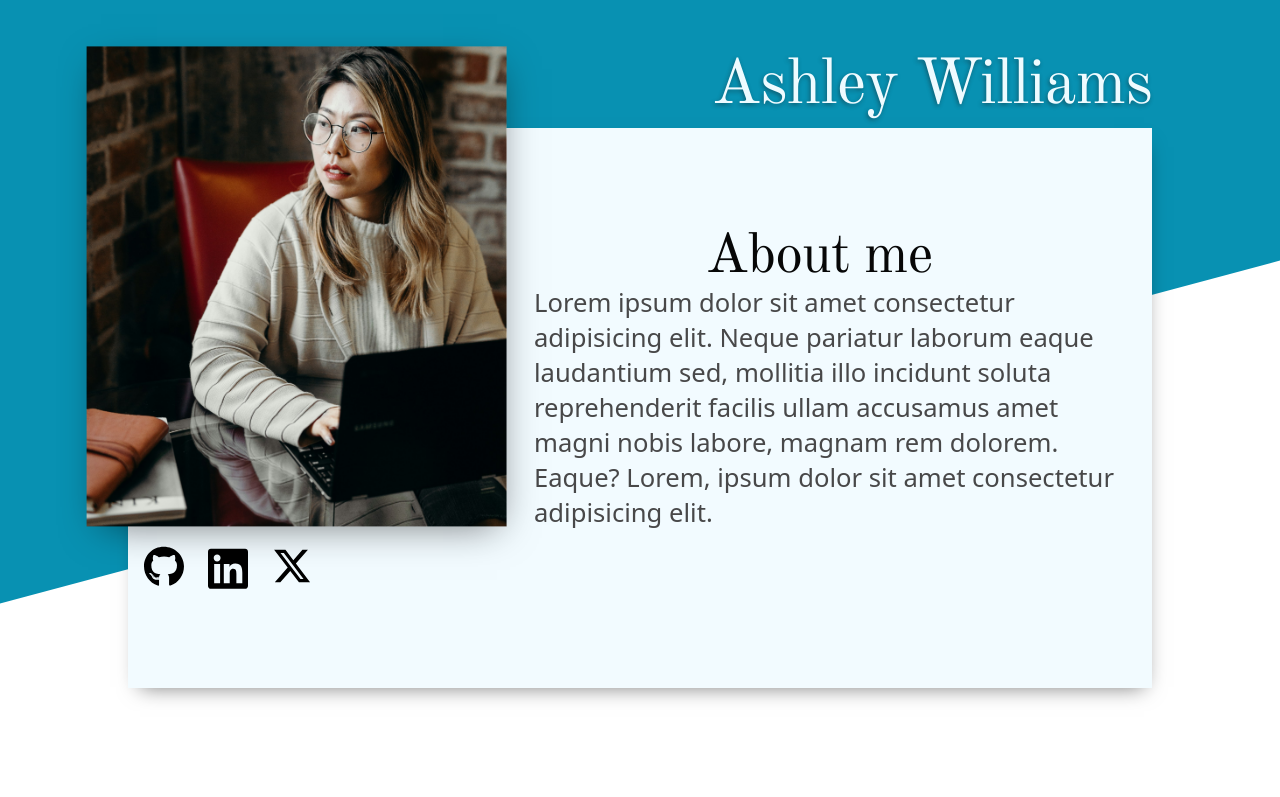
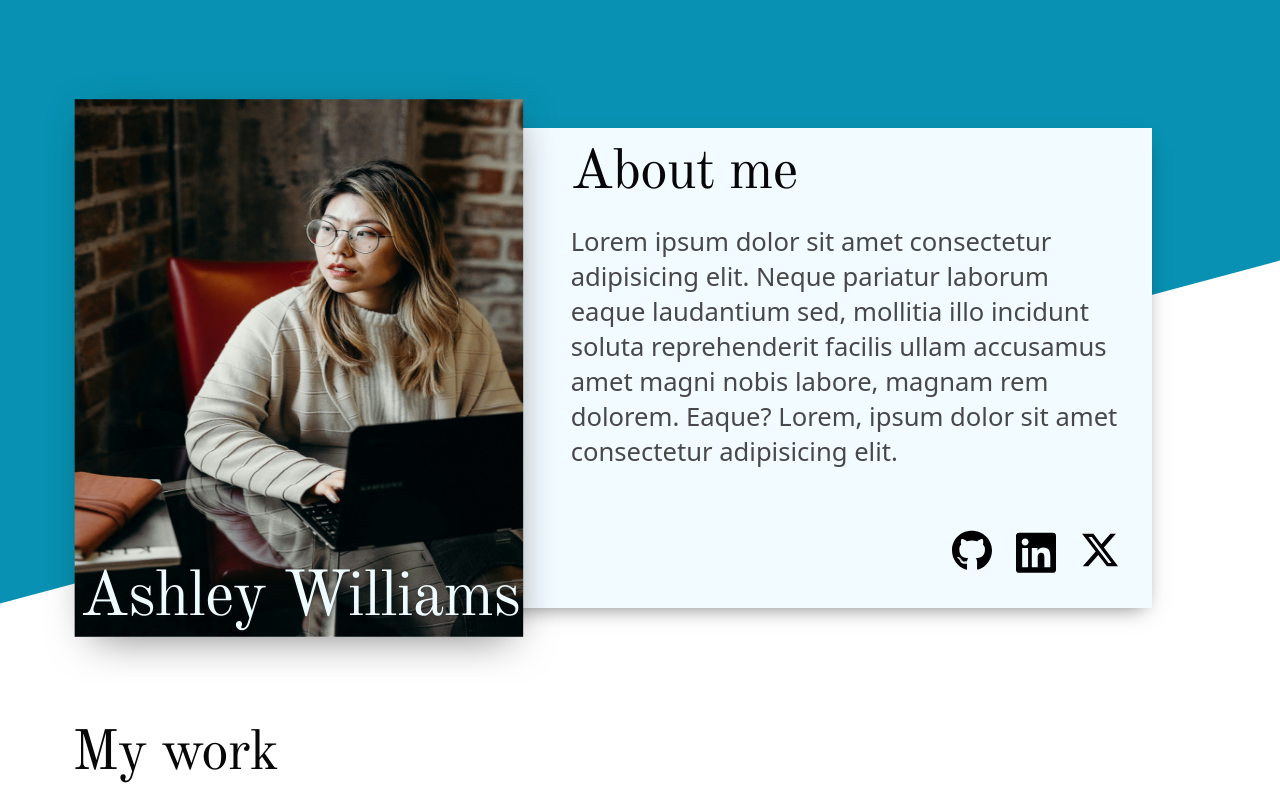
Before and after one commit to Liam-JL/odin-homepage, a website built with webpack: page src/template.html in a window 1280 px wide. Shown: the top 797 px of the page. Built offline with nearby package versions, Linux system fonts and the light colour scheme.

Commit message:
Make hero responsive to any screen size

```diff
--- a/src/shared/styles/header.css
+++ b/src/shared/styles/header.css
@@ -1,4 +1,4 @@
-.hero {
+    .hero {
     margin: 1rem;
     margin-top: 2rem;
     position: relative;
@@ -26,7 +26,11 @@
     margin-bottom: 2rem;
 }
 
-.hero p {
+.hero__section-header {
+    text-align: center;
+}
+
+.hero__about-me-container p {
     color: var(--text-on-light);
     font-size: 1.4rem;
     margin-top: -1rem;
--- a/src/shared/styles/responsiveness-desktop.css
+++ b/src/shared/styles/responsiveness-desktop.css
@@ -1,9 +1,57 @@
 @media (min-width: 1000px) {
+    .hero {
+        display: flex;
+        flex-direction: row;
+        min-height: 300px;
+        height: 30rem;
+    }
+
+    .hero__profile-img {
+        transform: translateY(0px);
+        height: 100%;
+        width: 100%;
+        max-width: 380px;
+        margin: 0px;
+        margin-right: 2rem;
+        margin-left: 5rem;
+        float: none;
+        transform: scaleX(1.5) scaleY(1.2);
+        transform-origin: right;
+    }
+
+    .hero__title {
+        text-align: start;
+        top: calc(100% - 3rem);
+        left: -3rem;
+    }
+
     .hero__icon-links {
         display: flex;
+        position: absolute;
+        bottom: 2rem;
+        right: 2rem;
+    }
+
+    .hero__about-me-container {
+        margin-top: 0rem;
+        position: relative;
+        top: -4rem
+    }
+
+    .hero__section-header {
+        text-align: left;
+        padding: 1rem;
+        position: relative;
+        left: 0px;
     }
 
     .work-section__project-list {
         grid-template-columns: repeat(3, 1fr);
     }
 }
+
+@media (min-width: 2000px) {
+    .background-accent {
+        transform: skewY(-10deg) translateY(-20rem);
+    }
+}
--- a/src/shared/styles/responsiveness-tablet.css
+++ b/src/shared/styles/responsiveness-tablet.css
@@ -33,15 +33,17 @@
     }
 
     .hero__section-header {
-        text-align: center;
         position: relative;
         top: 15%;
         right: 1rem;
     }
 
+    .hero__about-me-container {
+        margin-top: 5rem;
+    }
+
     .hero p {
         font-size: 1.6rem;
-        margin-top: 3.5rem;
     }
 
     .hero__icon-links {
--- a/src/template.html
+++ b/src/template.html
@@ -18,8 +18,10 @@
                     srcset="./shared/images/header-image-s.jpg 300w, ./shared/images/header-image-m.jpg 1200w"
                     class="hero__profile-img"
                 >
-                <h2 id="about-me" class="hero__section-header">About me</h2>
-                <p>Lorem ipsum dolor sit amet consectetur adipisicing elit. Neque pariatur laborum eaque laudantium sed, mollitia illo incidunt soluta reprehenderit facilis ullam accusamus amet magni nobis labore, magnam rem dolorem. Eaque? Lorem, ipsum dolor sit amet consectetur adipisicing elit.</p>
+                <div class="hero__about-me-container">
+                    <h2 id="about-me" class="hero__section-header">About me</h2>
+                    <p>Lorem ipsum dolor sit amet consectetur adipisicing elit. Neque pariatur laborum eaque laudantium sed, mollitia illo incidunt soluta reprehenderit facilis ullam accusamus amet magni nobis labore, magnam rem dolorem. Eaque? Lorem, ipsum dolor sit amet consectetur adipisicing elit.</p>
+                </div>
                 <ul class="hero__icon-links">
                      <li>
                          <a href="https://github.com" target="_blank" rel="noopener noreferrer">
```
